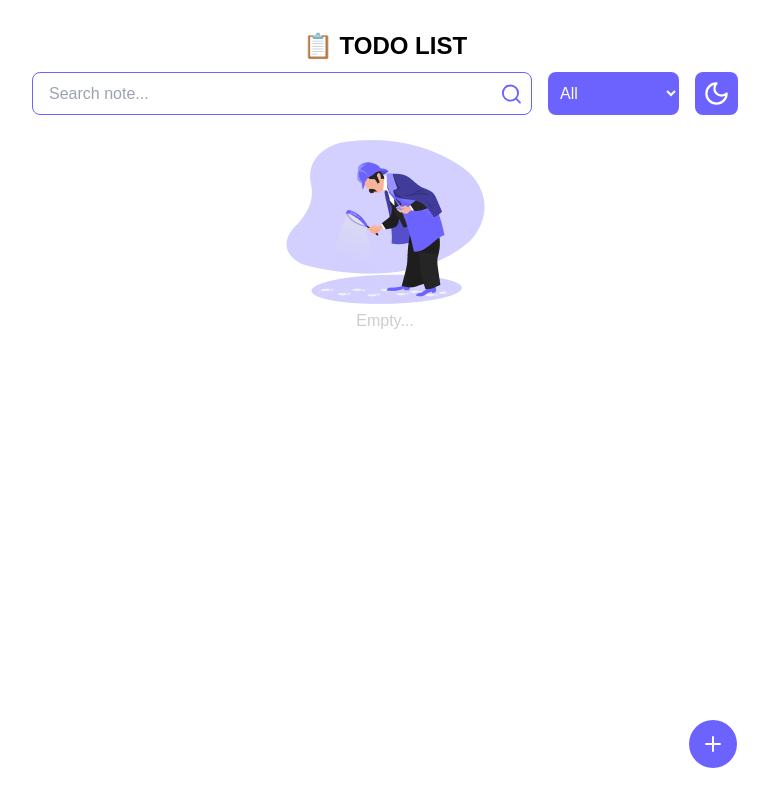
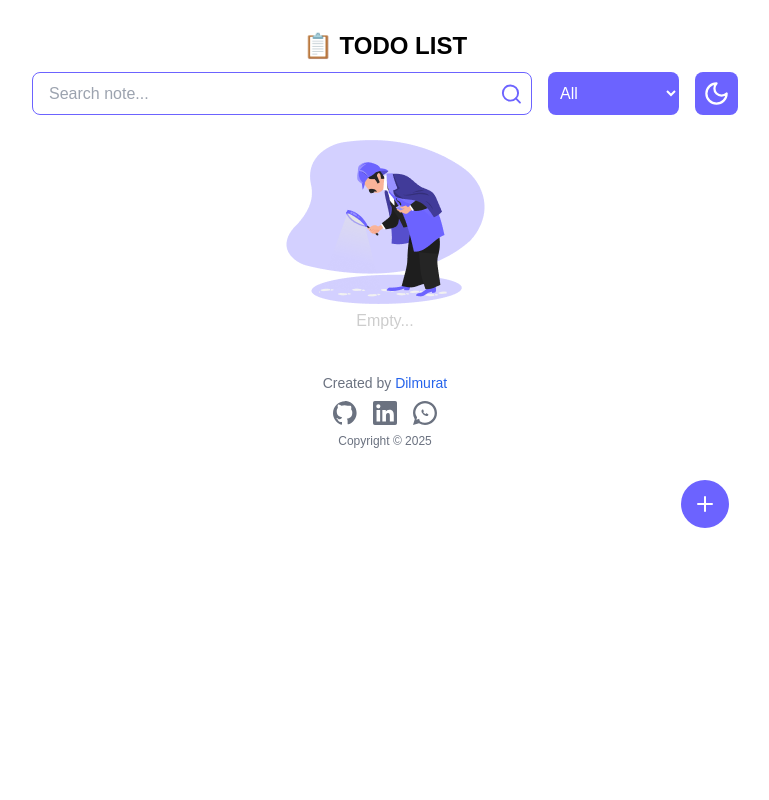
Before and after one commit to Dilmurat777/my-todo-list, a React (Vite) app: page / in a window 1280 px wide. Shown: the whole page, without its empty margins (255-1024 px from the left). Built offline with nearby package versions, Linux system fonts and the light colour scheme.

Commit message:
feat: added footer

```diff
--- a/src/App.jsx
+++ b/src/App.jsx
@@ -7,6 +7,7 @@ import { TodoContext } from './context/createContext';
 import Header from './components/Header';
 import ModalWIndow from './components/ModalWIndow';
 import { motion } from 'framer-motion';
+import Footer from './components/Footer';
 
 
 export default function App() {
@@ -15,7 +16,7 @@ export default function App() {
   return (
     <div className={`App ${theme === 'light' ? 'bg-white' : 'bg-dark text-textWhite'}`}>
       <div
-        className={`container max-w-3xl mx-auto px-4 flex flex-col items-center relative h-screen`}>
+        className={`container max-w-3xl mx-auto px-4 flex flex-col items-center relative h-full`}>
         <motion.h1
           initial={{ opacity: 0, y: -20 }}
           animate={{ opacity: 1, y: 10 }}
@@ -26,6 +27,7 @@ export default function App() {
         <ModalWIndow />
         <Toaster position="top-center" />
       </div>
+        <Footer />
     </div>
   );
 }
--- a/src/assets/icons/CompletedStatus.jsx
+++ b/src/assets/icons/CompletedStatus.jsx
@@ -1,4 +1,4 @@
-import React from 'react';
+
 
 export default function CompletedStatus() {
   return (
--- /dev/null
+++ b/src/assets/icons/GitHub.jsx
@@ -0,0 +1,7 @@
+export default function GitHub() {
+  return (
+    <svg fill="currentColor" viewBox="0 0 24 24" className="w-6 h-6">
+      <path d="M12 0.3C5.37 0.3 0 5.67 0 12.3c0 5.3 3.44 9.8 8.2 11.4.6.1.8-.3.8-.6v-2.2c-3.34.7-4-1.6-4-1.6-.5-1.3-1.2-1.7-1.2-1.7-1-.6.1-.6.1-.6 1.1.1 1.7 1.2 1.7 1.2 1 .1 2.1.1 2.8-.6.1-.7.4-1.1.8-1.4-2.7-.3-5.5-1.4-5.5-6.1 0-1.3.5-2.4 1.2-3.3-.1-.3-.5-1.6.1-3.3 0 0 1-.3 3.4 1.3a11.4 11.4 0 0 1 6.2 0C17 4.7 18 5 18 5c.6 1.7.2 3 .1 3.3.7.9 1.2 2 1.2 3.3 0 4.8-2.8 5.8-5.5 6.1.4.4.8 1 .8 2v3c0 .3.2.7.8.6 4.7-1.6 8.2-6.1 8.2-11.4 0-6.63-5.37-12-12-12z" />
+    </svg>
+  );
+}
--- /dev/null
+++ b/src/assets/icons/Linkedin.jsx
@@ -0,0 +1,9 @@
+import React from 'react';
+
+export default function Linkedin() {
+  return (
+    <svg fill="currentColor" viewBox="0 0 24 24" className="w-6 h-6">
+      <path d="M20.45 20.45h-3.6v-5.4c0-1.3 0-3-1.8-3s-2.1 1.4-2.1 2.9v5.5h-3.6V9h3.45v1.56h.05c.5-.94 1.7-1.93 3.5-1.93 3.75 0 4.45 2.47 4.45 5.66v6.16zM5.34 7.43a2.1 2.1 0 1 1 0-4.2 2.1 2.1 0 0 1 0 4.2zM7.14 20.45H3.54V9h3.6v11.45zM22.23 0H1.77A1.77 1.77 0 0 0 0 1.77v20.46A1.77 1.77 0 0 0 1.77 24h20.46A1.77 1.77 0 0 0 24 22.23V1.77A1.77 1.77 0 0 0 22.23 0z" />
+    </svg>
+  );
+}
--- a/src/assets/icons/NewStatus.jsx
+++ b/src/assets/icons/NewStatus.jsx
@@ -1,4 +1,4 @@
-import React from 'react';
+
 
 export default function NewStatus() {
   return (
--- a/src/assets/icons/UncompletedStatus.jsx
+++ b/src/assets/icons/UncompletedStatus.jsx
@@ -1,4 +1,4 @@
-import React from 'react';
+
 
 export default function UncompletedStatus() {
   return (
--- /dev/null
+++ b/src/assets/icons/WhatsApp.jsx
@@ -0,0 +1,14 @@
+import React from 'react';
+
+export default function WhatsApp() {
+  return (
+  <svg
+    viewBox="0 0 32 32"
+    fill="currentColor"
+    xmlns="http://www.w3.org/2000/svg"
+    className="w-6 h-6"
+  >
+    <path d="M16 0C7.163 0 0 7.163 0 16a15.9 15.9 0 0 0 2.337 8.344L0 32l7.93-2.3A15.87 15.87 0 0 0 16 32c8.837 0 16-7.163 16-16S24.837 0 16 0zM8.125 23.722l-.494.292-3.142.911.905-3.062-.188-.512A12.907 12.907 0 0 1 3.108 16C3.108 8.953 8.953 3.108 16 3.108c7.046 0 12.892 5.845 12.892 12.892 0 7.047-5.846 12.892-12.892 12.892a12.86 12.86 0 0 1-6.3-1.597l-.48-.268zm11.19-6.676c-.2-.1-1.18-.578-1.36-.644-.18-.066-.313-.1-.444.1-.13.2-.51.643-.626.774-.115.13-.23.147-.425.05-.2-.1-.836-.307-1.59-.98-.588-.522-.984-1.165-1.1-1.36-.116-.195-.013-.3.087-.397.09-.088.2-.23.3-.35.1-.122.13-.21.2-.35.07-.14.04-.27-.02-.38-.06-.11-.51-1.23-.7-1.69-.185-.445-.375-.38-.51-.38l-.438-.008c-.15 0-.4.057-.61.27-.2.215-.79.772-.79 1.882s.81 2.183.92 2.33c.11.147 1.59 2.45 3.87 3.436 2.28.984 2.28.657 2.69.617.41-.04 1.35-.55 1.54-1.084.19-.533.19-.992.13-1.084-.06-.093-.18-.15-.38-.25z"/>
+  </svg>
+  );
+}
--- a/src/components/AddTodo.jsx
+++ b/src/components/AddTodo.jsx
@@ -11,10 +11,10 @@ export default function AddTodo({ active, setActive }) {
 
   return (
     <div
-      className={`relative top-0 right-0 rounded-xl px-8 ${
+      className={`relative top-[-30px] right-0 rounded-xl px-8 ${
         theme === 'light' ? 'bg-white' : 'bg-dark'
       }`}>
-      <div className="sm:w-[440px] h-[289px] mt-2" onClick={(e) => e.stopPropagation()}>
+      <div className="sm:w-[440px] sm:h-[289px] w-[260px] h-[150px] mt-2" onClick={(e) => e.stopPropagation()}>
         <h2
           className={`font-bold text-center uppercase ${
             theme === 'light' ? 'text-black' : 'text-white'
--- /dev/null
+++ b/src/components/Footer.jsx
@@ -0,0 +1,55 @@
+import GitHub from '../assets/icons/GitHub';
+import Linkedin from './../assets/icons/Linkedin';
+import WhatsApp from './../assets/icons/WhatsApp';
+import { motion } from 'framer-motion';
+
+export default function Footer() {
+  return (
+    <footer className="mt-10 text-center text-sm text-gray-500">
+      <div className="flex flex-col items-center">
+        <p>
+          Created by{' '}
+          <a
+            href="https://github.com/Dilmurat777"
+            target="_blank"
+            rel="noopener noreferrer"
+            className="text-blue-600 hover:underline">
+            Dilmurat
+          </a>
+        </p>
+
+        <div className="flex gap-4 mt-2">
+          <motion.p
+            initial={{ opacity: 0, x: -20 }}
+            animate={{ opacity: 1, x: 0 }}
+            transition={{ duration: 1.5, ease: 'easeInOut' }}
+            className="transition-transform duration-300 hover:scale-150">
+            <a href="https://github.com/Dilmurat777" target="_blank">
+              <GitHub />
+            </a>
+          </motion.p>
+				  <motion.p
+					  initial={{ opacity: 0, y: -20 }}
+					  animate={{ opacity: 1, y: 0 }}
+					  transition={{ duration: 1, ease: 'easeInOut' }}
+
+					  className="transition-transform duration-100 hover:scale-150">
+            <a href="https://www.linkedin.com/in/mrdilmurat-idrisov/" target="_blank">
+              <Linkedin />
+            </a>
+          </motion.p>
+          <motion.p
+            initial={{ opacity: 0, x: 25 }}
+            animate={{ opacity: 1, x: 0 }}
+            transition={{ duration: 1.5, ease: 'easeInOut' }}
+            className="transition-transform duration-100 hover:scale-150">
+            <a href="https://wa.me/996558755756" target="_blank" rel="noopener noreferrer">
+              <WhatsApp />
+            </a>
+          </motion.p>
+        </div>
+        <span className="text-xs mt-2">Copyright &copy; 2025</span>
+      </div>
+    </footer>
+  );
+}
--- a/src/components/ModalWIndow.jsx
+++ b/src/components/ModalWIndow.jsx
@@ -7,7 +7,7 @@ export default function ModalWIndow() {
   return (
     <div>
       {/* Кнопка Add */}
-      <div className="absolute bottom-8 right-8 z-10">
+      <div className="absolute top-[480px] right-10 z-10">
         <button
           onClick={() => setActive(true)}
           className="bg-primary text-white w-12 h-12 flex items-center justify-center rounded-full hover:bg-darkPrimary">
```
Also changed, not shown: 1 other file (tests, documents, lock files or other folders).
